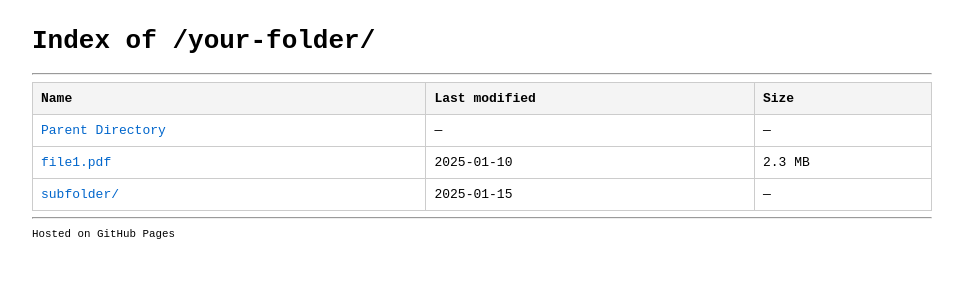
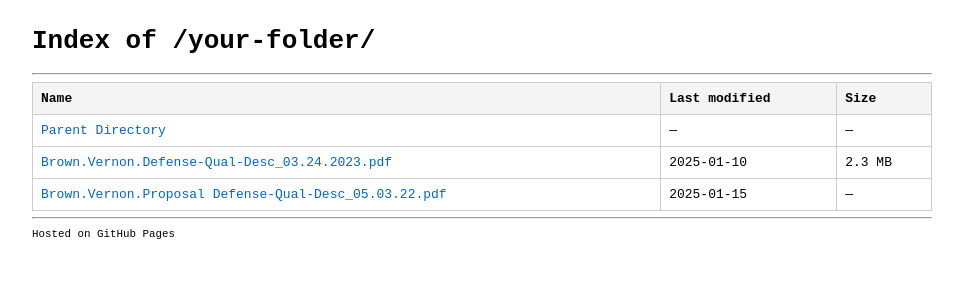
Before and after one commit to atidbit/atidbit.github.io, a Jekyll site: the page files/EdD-Defense/index.html, which Jekyll copies as it is, in a window 1280 px wide. Shown: the top 300 px of the page, without its empty margins (158-1121 px from the left). Built offline with Jekyll 4.4.1, drawn with Linux system fonts in a browser that asks for light colours.

Commit message:
Update index.html

```diff
--- a/files/EdD-Defense/index.html
+++ b/files/EdD-Defense/index.html
@@ -20,8 +20,8 @@
     <tr><td><a href="../">Parent Directory</a></td><td>—</td><td>—</td></tr>
 
     <!-- Add your files/folders here manually -->
-    <tr><td><a href="file1.pdf">file1.pdf</a></td><td>2025-01-10</td><td>2.3 MB</td></tr>
-    <tr><td><a href="subfolder/">subfolder/</a></td><td>2025-01-15</td><td>—</td></tr>
+    <tr><td><a href="Brown.Vernon.Defense-Qual-Desc_03.24.2023.pdf">Brown.Vernon.Defense-Qual-Desc_03.24.2023.pdf</a></td><td>2025-01-10</td><td>2.3 MB</td></tr>
+    <tr><td><a href="Brown.Vernon.Proposal%20Defense-Qual-Desc_05.03.22.pdf">Brown.Vernon.Proposal Defense-Qual-Desc_05.03.22.pdf</a></td><td>2025-01-15</td><td>—</td></tr>
     <!-- ... more rows ... -->
   </table>
   <hr>
```
